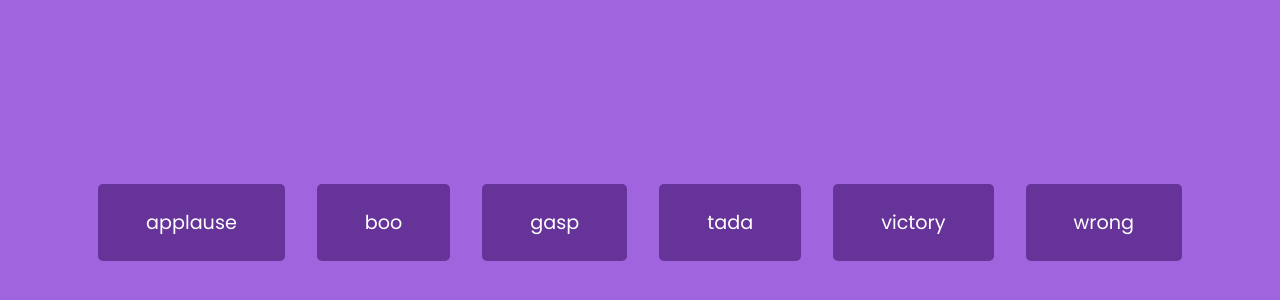
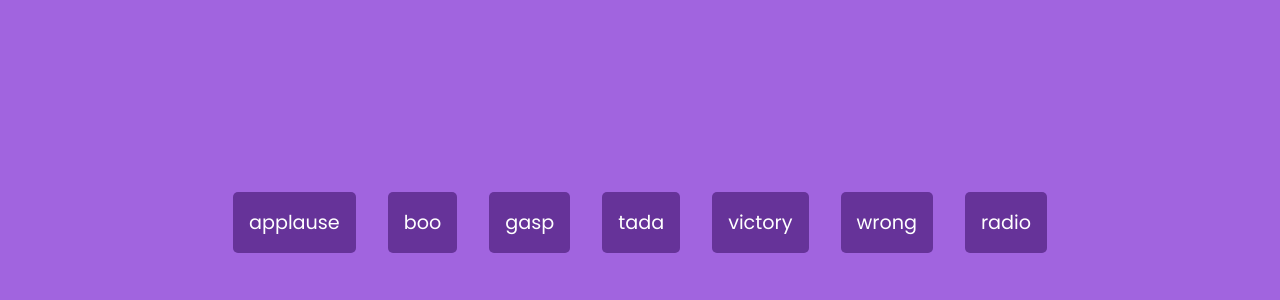
Before and after one commit to mcmillanj/MP3-AUDIO-SOUND-BOARD, a plain HTML site: page index.html in a window 1280 px wide. Shown: the part 178-478 px from the top of the page. Drawn offline with Linux system fonts and the light colour scheme.

Commit message:
my second commit adding music files

```diff
--- a/index.html
+++ b/index.html
@@ -4,7 +4,7 @@
     <meta charset="UTF-8" />
     <meta name="viewport" content="width=device-width, initial-scale=1.0" />
     <link rel="stylesheet" href="style.css" />
-    <title>sOU</title>
+    <title>MP3 AUDIO SOUND BOARD</title>
   </head>
   <body>
     <audio id="applause" src="sounds/applause.mp3"></audio>
@@ -13,6 +13,8 @@
     <audio id="tada" src="sounds/tada.mp3"></audio>
     <audio id="victory" src="sounds/victory.mp3"></audio>
     <audio id="wrong" src="sounds/wrong.mp3"></audio>
+    <audio id="radio" src="sounds/radio.mp3"></audio>
+    <audio id="killer" src="sounds/killer.mp3"></audio>
 
     <div id="buttons"></div>
 
--- a/script.js
+++ b/script.js
@@ -1,4 +1,4 @@
-const sounds = ['applause', 'boo', 'gasp', 'tada', 'victory', 'wrong']
+const sounds = ['applause', 'boo', 'gasp', 'tada', 'victory', 'wrong', 'radio']
 
 sounds.forEach((sound) => {
   const btn = document.createElement('button')
--- a/style.css
+++ b/style.css
@@ -23,7 +23,7 @@ body {
   border: none;
   color: #fff;
   margin: 1rem;
-  padding: 1.5rem 3rem;
+  padding: 1rem 1rem;
   font-size: 1.2rem;
   font-family: inherit;
   cursor: pointer;
```
Also changed, not shown: 1 other file.
